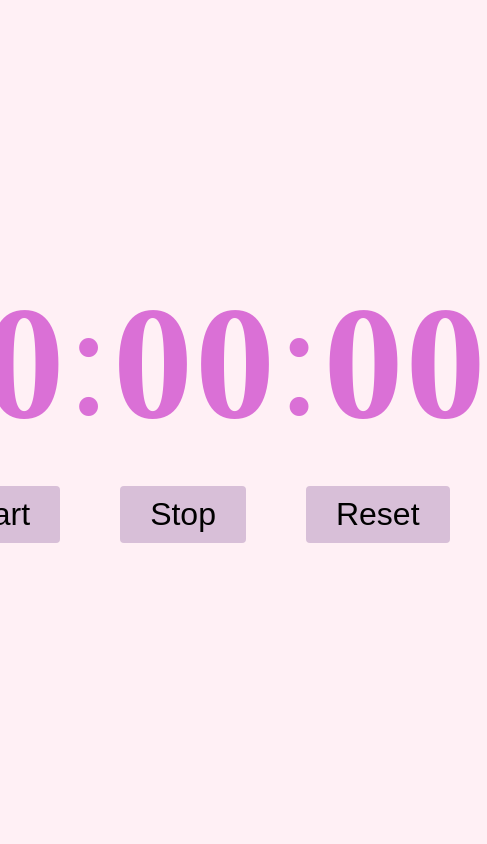
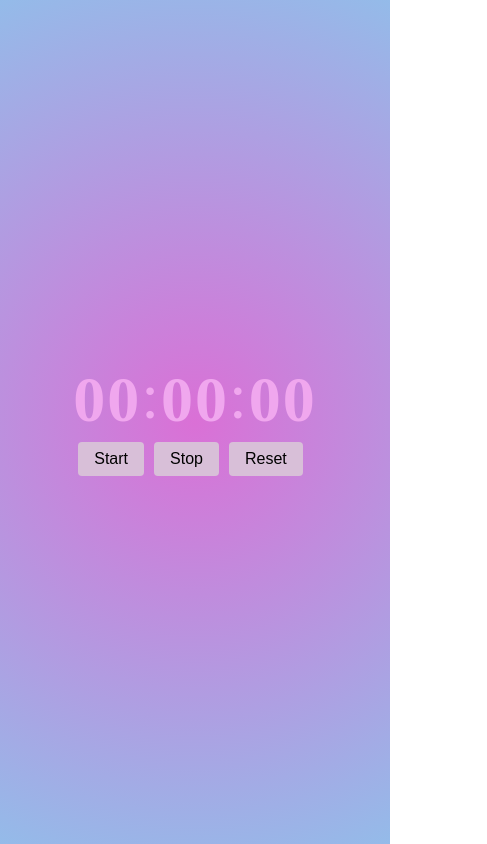
Before and after one commit to Shopify/eng-intern-assessment-react, a React app: page / in a window 390 px wide. Shown: the whole page, 487 px wide, since content can reach past the window. Built offline with nearby package versions, Linux system fonts and the light colour scheme.

Commit message:
gradient background

```diff
--- a/src/components/StopWatch.css
+++ b/src/components/StopWatch.css
@@ -1,35 +1,37 @@
 body {
-  background-color: lavenderblush;
-  margin: 0;
+  background: rgb(218,112,214);
+  background: radial-gradient(circle, rgba(218,112,214,1) 0%, rgba(148,187,233,1) 100%);  margin: 0;
   display: flex;
-  height: 100vh;
+  min-height: 100vh;
   justify-content: center;
   align-items: center;
 }
 
 .container {
-  color: #DA70D6;
+  color: #f0a7ee;
   display: flex;
   letter-spacing: 2px;
+  flex-wrap: wrap;
+  text-align: center;
 }
 
 .container span {
   position: relative;
-  font-size: 10rem;
+  font-size: 6rem;
   bottom: 3px;
 }
 
 .text {
   margin: 0;
-  font-size: 10rem;
+  font-size: 6rem;
 }
 
 .btn {
   background-color: #D8BFD8;
   color: black;
-  padding: 10px 30px;
-  font-size: 2rem;
-  margin: 30px;
+  padding: 10px 20px;
+  font-size: 1.5rem;
+  margin: 10px;
   cursor: pointer;
   border: none;
   border-radius: 4px;
@@ -42,3 +44,19 @@ body {
 .btn.selected {
   background-color: #DA70D6;
 }
+
+@media only screen and (max-width: 600px) {
+  .container span {
+    font-size: 4rem;
+  }
+
+  .text {
+    font-size: 4rem;
+  }
+
+  .btn {
+    padding: 8px 16px;
+    font-size: 1rem;
+    margin: 5px;
+  }
+}
```
